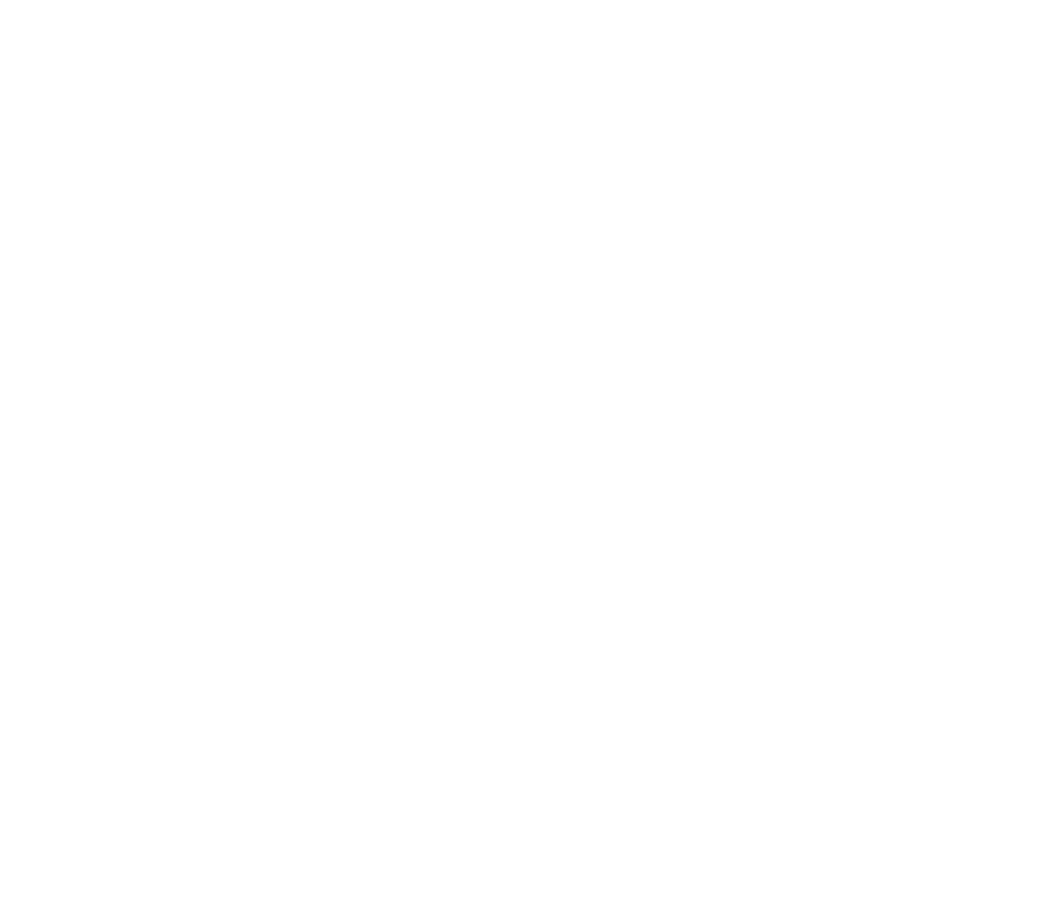
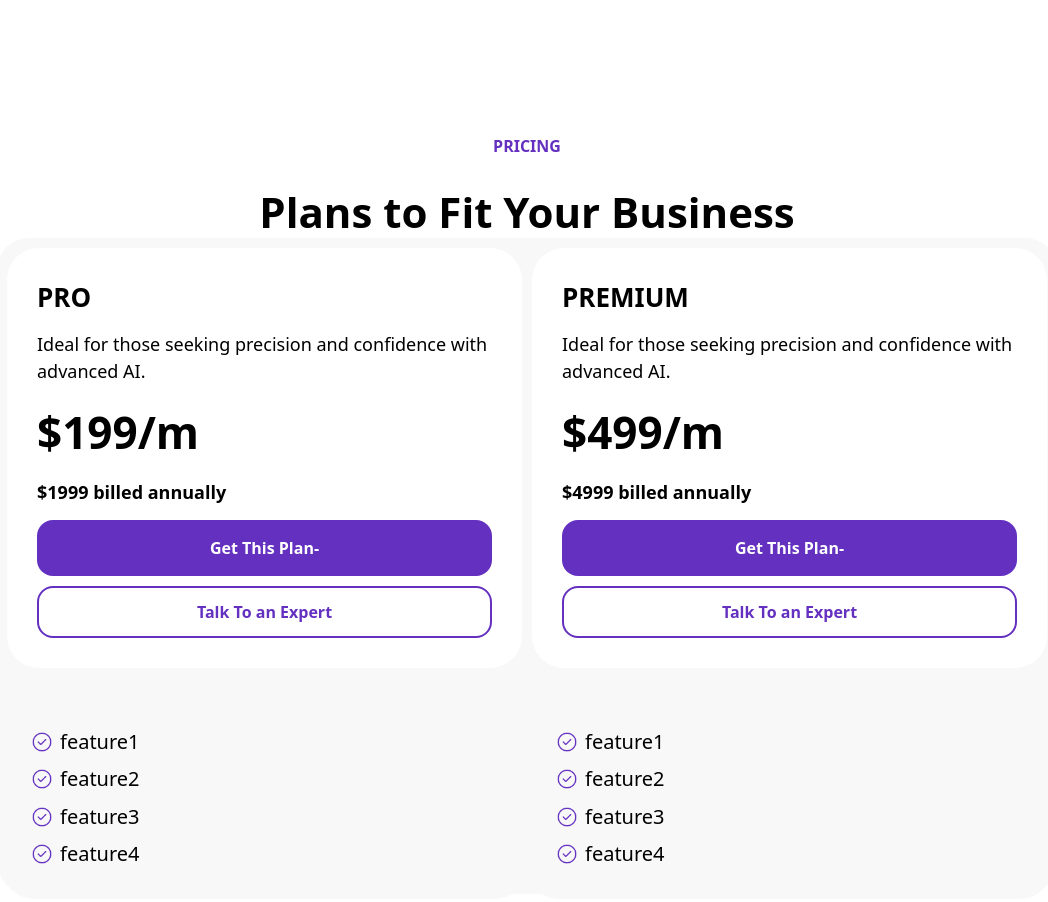
Before and after one commit to deepak-077/digital_Marketing, a Next.js app: page / in a window 1280 px wide. Shown: the part 6960-7862 px from the top of the page, without its empty margins (113-1161 px from the left). Before the commit the page ends 6944 px from the top, so only its background shows below. Built offline with nearby package versions, Linux system fonts and the light colour scheme.

Commit message:
ninth page

```diff
--- /dev/null
+++ b/app/components/Ninth.tsx
@@ -0,0 +1,82 @@
+const plans=[
+    {
+        name:"PRO",
+        desc:"Ideal for those seeking precision and confidence with advanced AI.",
+        monthly_price:"$199/m",
+        yearly_price:"$1999 billed annually",
+        features:[
+            "feature1",
+            "feature2",
+            "feature3",
+            "feature4",
+        ]
+    },
+    {
+        name:"PREMIUM",
+        desc:"Ideal for those seeking precision and confidence with advanced AI.",
+        monthly_price:"$499/m",
+        yearly_price:"$4999 billed annually",
+        features:[
+            "feature1",
+            "feature2",
+            "feature3",
+            "feature4",
+        ]
+    },
+]
+
+
+function Ninth(){
+    return(
+        <div className="flex justify-center h-265">
+
+            <div className="flex flex-col justify-between items-center w-full max-w-300 h-265 py-[150px] px-5">
+
+                {/* First component */}
+                <div className="w-full max-w-153 h-35 flex flex-col justify-between">
+                    <p className="text-[#6430C0] font-semibold text-center">PRICING</p>
+                    <h2 className="text-[42px] font-semibold text-center leading-tight">Plans to Fit Your Business</h2>
+                </div>
+
+                {/* Second component */}
+                <div className="w-265 h-164 flex justify-between bg-[#F8F8F9] p-[5px] rounded-4xl">
+
+                    {plans.map((item,index)=>(
+                        <div className="w-full max-w-143 h-164 flex flex-col justify-between bg-[#F8F8F9] p-[5px] rounded-4xl ">
+
+                            <div className="w-full h-105 flex flex-col justify-between bg-[#FFFFFF] p-[30px] rounded-4xl">
+                                <h3 className="text-[26px] font-semibold">{item.name}</h3>
+                                <p className="text-[18px]">{item.desc}</p>
+                                <h3 className="text-[44px] font-semibold">{item.monthly_price}</h3>
+                                <p className="text-[18px] font-semibold">{item.yearly_price}</p>
+
+                                <div className="w-full h-[118px] flex flex-col justify-between">
+                                    <button className="w-full h-14 bg-[#6430c0] text-white rounded-2xl font-semibold">Get This Plan-</button>
+                                    <button className="w-full h-13 border-2 border-[#6430c0] text-[#6430c0] rounded-2xl font-semibold">Talk To an Expert</button>
+                                </div>
+
+                            </div>
+
+                            <div className="w-full h-48 flex flex-col justify-between p-[25px]">
+
+                                {item.features.map((feature,index)=>(
+                                    <div className="flex gap-2 items-center text-[20px]">
+                                        <img src="tick.png" alt="" className="size-5 "/>
+                                        <p >{feature}</p>
+                                    </div>
+                                ))}
+                            </div>
+
+
+                        </div>
+                    ))}
+
+                </div>
+
+            </div>
+
+        </div>
+    )
+
+}
+export default Ninth;
--- a/app/page.tsx
+++ b/app/page.tsx
@@ -7,6 +7,7 @@
 import Sixth from "./components/Sixth";
 import Seventh from "./components/Seventh";
 import Eighth from "./components/Eighth";
+import Ninth from "./components/Ninth";
 
 export default function Home() {
   return (
@@ -19,6 +20,7 @@
       <Sixth/>
       <Seventh/>
       <Eighth/>
+      <Ninth/>
     </div>
   );
 }
```
Also changed, not shown: public/tick.png (added).
